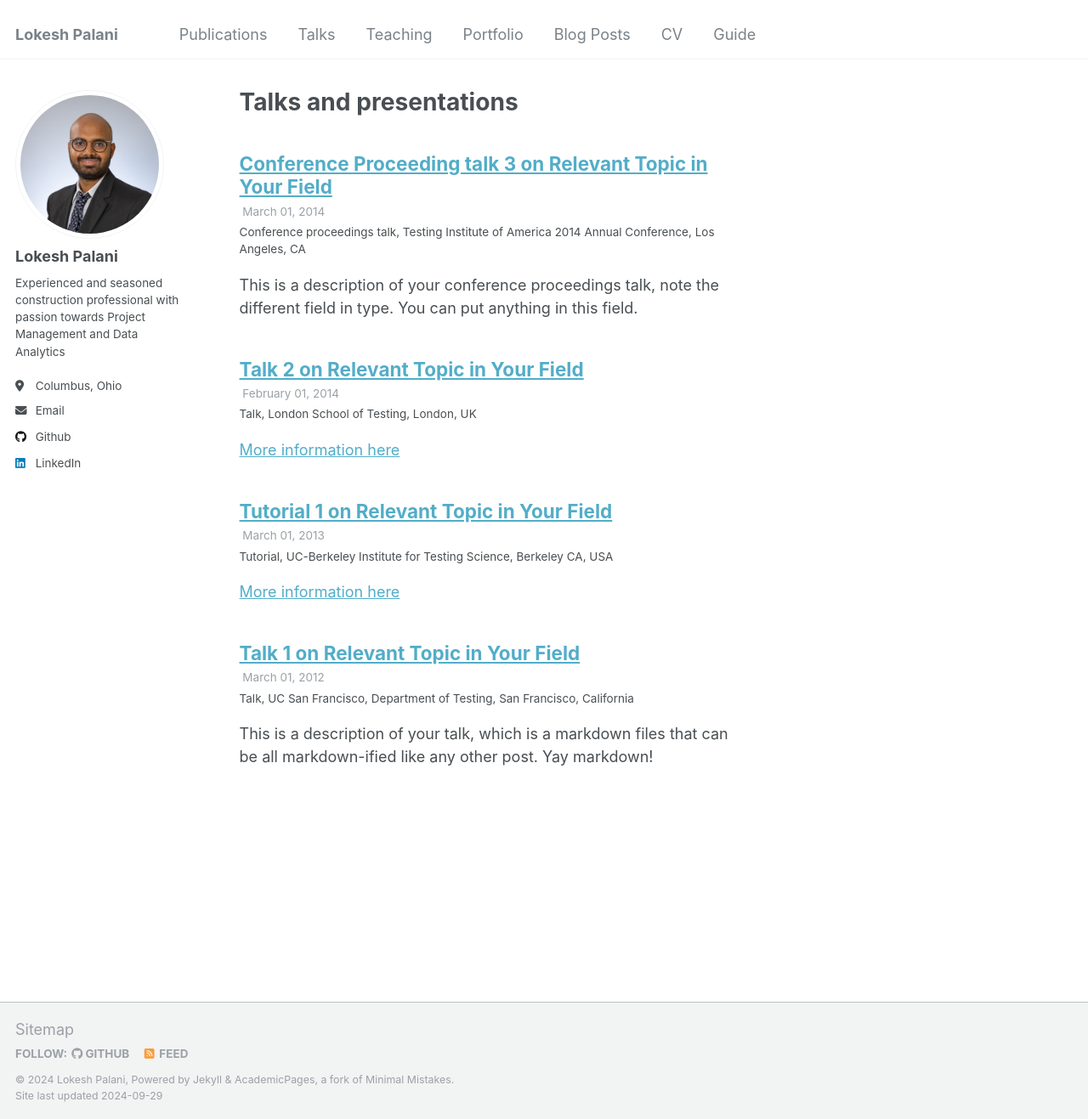
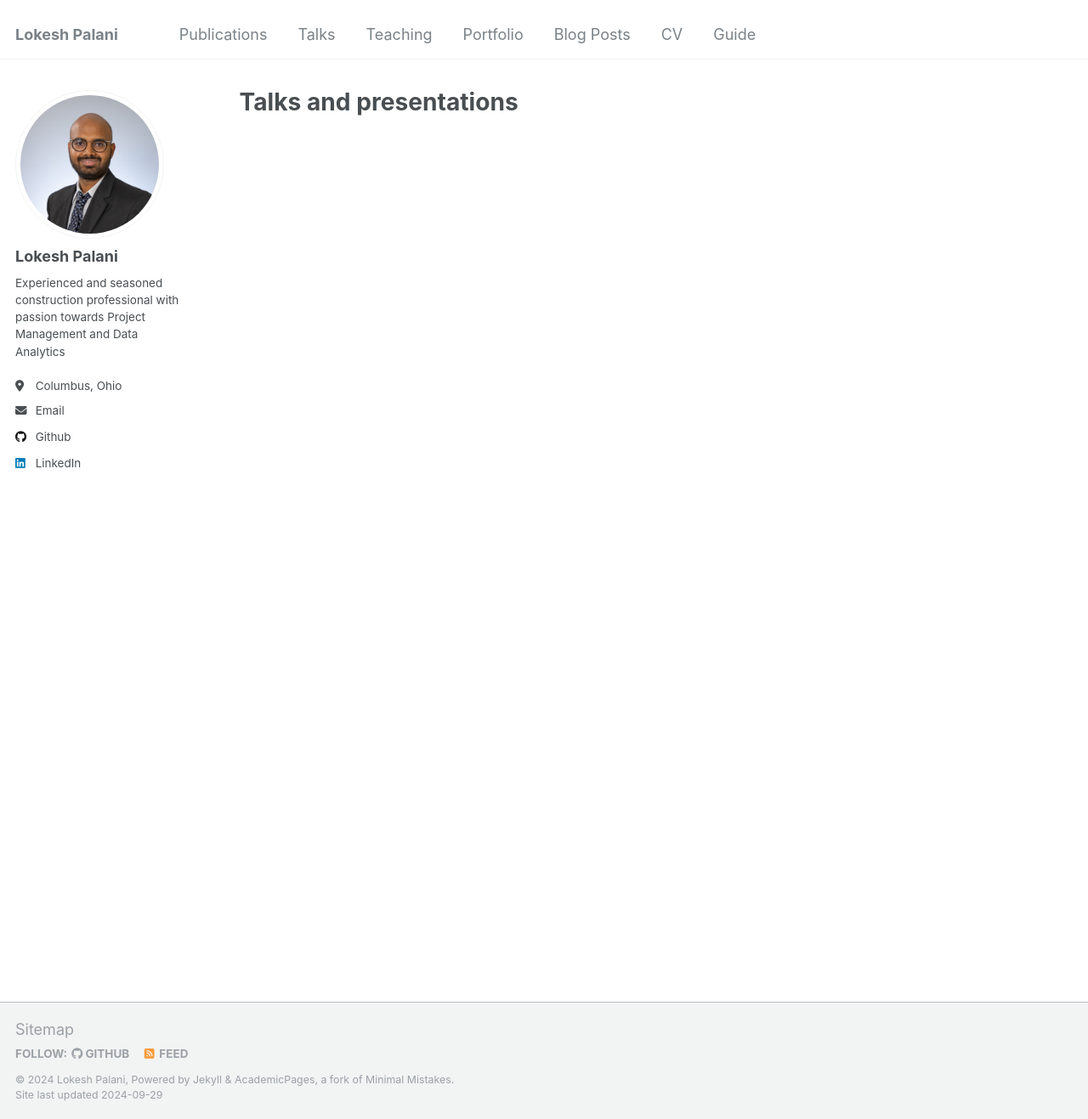
Before and after one commit to Coolinglass/coolinglass.github.io, a Jekyll site: the page built from _pages/talks.html, in a window 1280 px wide and 1317 px high. Shown: the whole window at 85% size. Built offline with Jekyll 4.4.1, drawn with Linux system fonts in a browser that asks for light colours; part of the change alters nothing that is shown.

```diff
--- a/_config.yml
+++ b/_config.yml
@@ -213,15 +213,15 @@ collections:
   teaching:
     output: true
     permalink: /:collection/:path/
-  publications:
-    output: true
-    permalink: /:collection/:path/
+  #publications:
+  #  output: true
+  #  permalink: /:collection/:path/
   portfolio:
     output: true
     permalink: /:collection/:path/
-  talks:
-    output: true
-    permalink: /:collection/:path/
+  #talks:
+  #  output: true
+  #  permalink: /:collection/:path/
 
 
 # These settings control how pages and collections are included in the site
```
